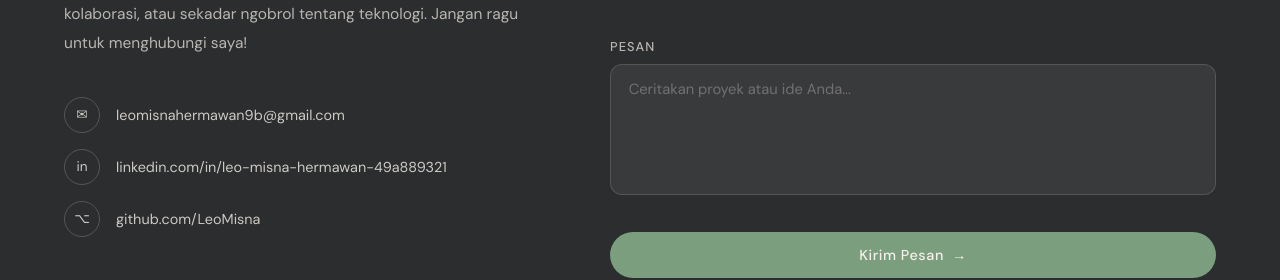
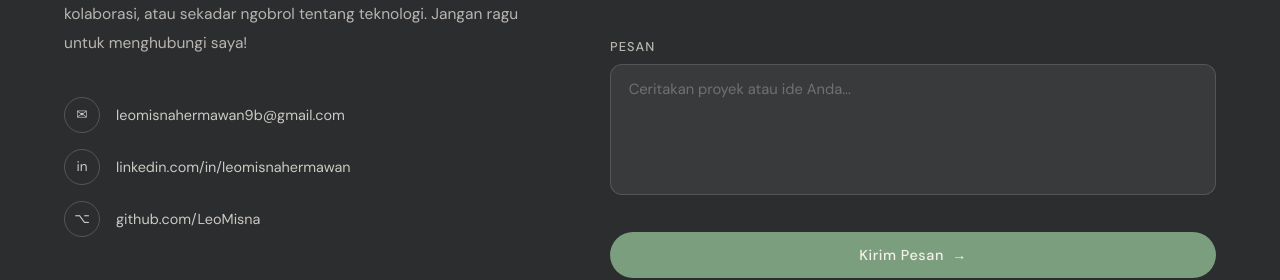
Before and after one commit to LeoMisna/PortofolioTrial, a plain HTML site: page index.html in a window 1280 px wide. Shown: the part 5876-6156 px from the top of the page. Drawn offline with nearby package versions, Linux system fonts and the light colour scheme.

Commit message:
link repair for Linkedin part2

```diff
--- a/index.html
+++ b/index.html
@@ -502,7 +502,7 @@
                   class="contact-info-item"
                 >
                   <span class="ci-icon">in</span>
-                  <span>linkedin.com/in/leo-misna-hermawan-49a889321</span>
+                  <span>linkedin.com/in/leomisnahermawan</span>
                 </a>
                 <a
                   href="https://github.com/LeoMisna"
```
